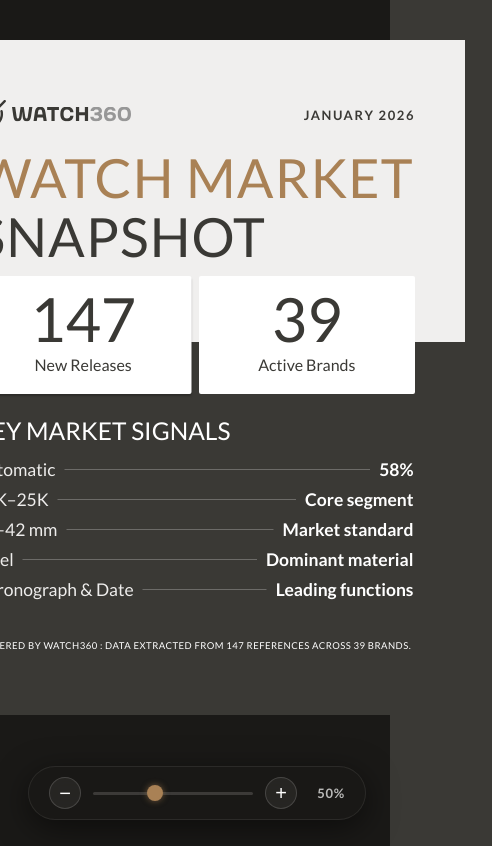
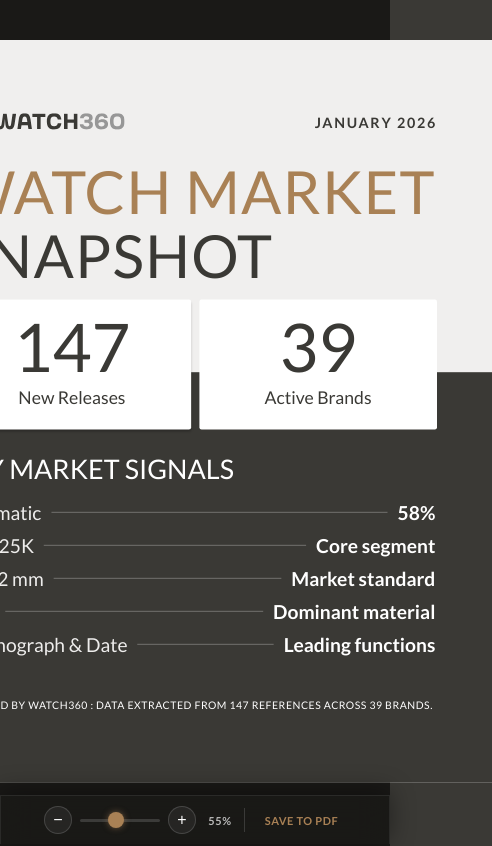
Before and after one commit to chife-mod/watch360-dashboard, a React (Vite) app: page / in a window 390 px wide. Shown: the top 846 px of the page, 492 px wide, since content can reach past the window. Built offline with nearby package versions, Linux system fonts and the light colour scheme.

Commit message:
feat: save to PDF button, centered adaptive HUD, default 55%

```diff
--- a/package.json
+++ b/package.json
@@ -12,6 +12,8 @@
   },
   "dependencies": {
     "framer-motion": "^12.4.7",
+    "html2canvas": "^1.4.1",
+    "jspdf": "^4.2.0",
     "react": "^19.0.0",
     "react-dom": "^19.0.0"
   },
--- a/src/App.tsx
+++ b/src/App.tsx
@@ -1,24 +1,76 @@
-import { useState, useCallback } from 'react'
+import { useState, useCallback, useRef } from 'react'
+import html2canvas from 'html2canvas'
+import { jsPDF } from 'jspdf'
 import './styles/global.css'
 import { Slide2 } from './components/slides/Slide2'
 
 const MIN = 0.2
 const MAX = 1.0
 const STEP = 0.05
-const DEFAULT = 0.5
+const DEFAULT = 0.55
 
 function App() {
     const [scale, setScale] = useState(DEFAULT)
+    const [isExporting, setIsExporting] = useState(false)
+    const slideRef = useRef<HTMLDivElement>(null)
+    const wrapperRef = useRef<HTMLDivElement>(null)
 
     const clamp = (v: number) => Math.round(Math.min(MAX, Math.max(MIN, v)) * 100) / 100
 
     const dec = useCallback(() => setScale(s => clamp(s - STEP)), [])
     const inc = useCallback(() => setScale(s => clamp(s + STEP)), [])
 
+    const handleSavePdf = async () => {
+        if (!wrapperRef.current || !slideRef.current) return
+
+        try {
+            setIsExporting(true)
+
+            // Temporarily set scale to 1 on the real element for pixel-perfect capture
+            const wrapper = wrapperRef.current
+            const prevTransform = wrapper.style.transform
+            wrapper.style.transform = 'scale(1)'
+
+            // Scroll into view and wait for repaint
+            wrapper.scrollIntoView({ block: 'start' })
+            await new Promise(r => setTimeout(r, 200))
+
+            const canvas = await html2canvas(slideRef.current, {
+                width: 1080,
+                height: 1350,
+                scale: 2,
+                useCORS: true,
+                backgroundColor: '#F0EFEE',
+                logging: false,
+            })
+
+            // Restore scale
+            wrapper.style.transform = prevTransform
+
+            const imgData = canvas.toDataURL('image/jpeg', 0.95)
+
+            const pdf = new jsPDF({
+                orientation: 'portrait',
+                unit: 'px',
+                format: [1080, 1350],
+                hotfixes: ['px_scaling'],
+            })
+
+            pdf.addImage(imgData, 'JPEG', 0, 0, 1080, 1350)
+            pdf.save('watch360-slide-2.pdf')
+        } catch (error) {
+            console.error('Failed to export PDF:', error)
+            alert('Failed to generate PDF. See console for details.')
+        } finally {
+            setIsExporting(false)
+        }
+    }
+
     return (
         <>
             {/* ── Slide canvas ── */}
             <div
+                ref={wrapperRef}
                 style={{
                     width: 1080,
                     height: 1350,
@@ -27,7 +79,9 @@ function App() {
                     flexShrink: 0,
                 }}
             >
-                <Slide2 />
+                <div ref={slideRef} style={{ width: 1080, height: 1350, overflow: 'hidden', position: 'relative' }}>
+                    <Slide2 />
+                </div>
             </div>
 
             {/* ── Scale HUD ── */}
@@ -50,6 +104,17 @@ function App() {
                 <button className="scale-btn" onClick={inc} aria-label="Увеличить">+</button>
 
                 <span className="scale-label">{Math.round(scale * 100)}%</span>
+
+                <div className="hud-divider" style={{ width: 1, height: 24, backgroundColor: 'rgba(255,255,255,0.15)', margin: '0 4px' }} />
+
+                <button
+                    className="save-pdf-btn"
+                    onClick={handleSavePdf}
+                    disabled={isExporting}
+                    title="Save to PDF"
+                >
+                    {isExporting ? 'Saving...' : 'Save to PDF'}
+                </button>
             </div>
         </>
     )
--- a/src/styles/global.css
+++ b/src/styles/global.css
@@ -75,20 +75,23 @@ body {
 /* ── Scale HUD ── */
 .scale-hud {
   position: fixed;
-  bottom: 24px;
-  right: 24px;
+  bottom: 0;
+  left: 50%;
+  transform: translateX(-50%);
   display: flex;
   align-items: center;
   gap: 12px;
-  background: rgba(26, 25, 23, 0.82);
+  background: rgba(26, 25, 23, 0.92);
   backdrop-filter: blur(16px);
   -webkit-backdrop-filter: blur(16px);
   border: 1px solid rgba(255, 255, 255, 0.08);
-  border-radius: 40px;
-  padding: 10px 20px;
-  box-shadow: 0 8px 32px rgba(0, 0, 0, 0.5);
+  border-bottom: none;
+  border-radius: 16px 16px 0 0;
+  padding: 12px 20px calc(12px + env(safe-area-inset-bottom, 0px));
+  box-shadow: 0 -4px 24px rgba(0, 0, 0, 0.4);
   z-index: 9999;
   user-select: none;
+  max-width: 100vw;
 }
 
 .scale-btn {
@@ -170,3 +173,63 @@ body {
   min-width: 36px;
   text-align: right;
 }
+
+.save-pdf-btn {
+  background: transparent;
+  border: none;
+  color: #A98155;
+  font-family: 'Lato', sans-serif;
+  font-weight: 700;
+  font-size: 14px;
+  cursor: pointer;
+  padding: 8px 12px;
+  border-radius: 6px;
+  transition: all 0.2s;
+  letter-spacing: 0.05em;
+  text-transform: uppercase;
+}
+
+.save-pdf-btn:hover:not(:disabled) {
+  background: rgba(169, 129, 85, 0.15);
+  color: #c9a47b;
+}
+
+.save-pdf-btn:active:not(:disabled) {
+  transform: scale(0.96);
+}
+
+.save-pdf-btn:disabled {
+  opacity: 0.5;
+  cursor: not-allowed;
+}
+
+/* ── Mobile (375px) ── */
+@media (max-width: 420px) {
+  .scale-hud {
+    gap: 8px;
+    padding: 10px 12px calc(10px + env(safe-area-inset-bottom, 0px));
+    width: 100%;
+    border-radius: 0;
+    justify-content: center;
+  }
+
+  .scale-track {
+    width: 80px;
+  }
+
+  .scale-btn {
+    width: 28px;
+    height: 28px;
+    font-size: 16px;
+  }
+
+  .scale-label {
+    font-size: 11px;
+    min-width: 28px;
+  }
+
+  .save-pdf-btn {
+    font-size: 11px;
+    padding: 6px 8px;
+  }
+}
```
Also changed, not shown: 1 other file (tests, documents, lock files or other folders).
